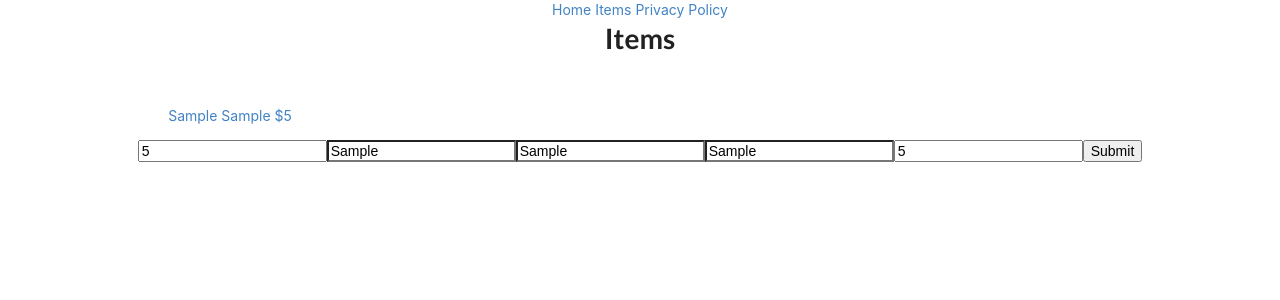
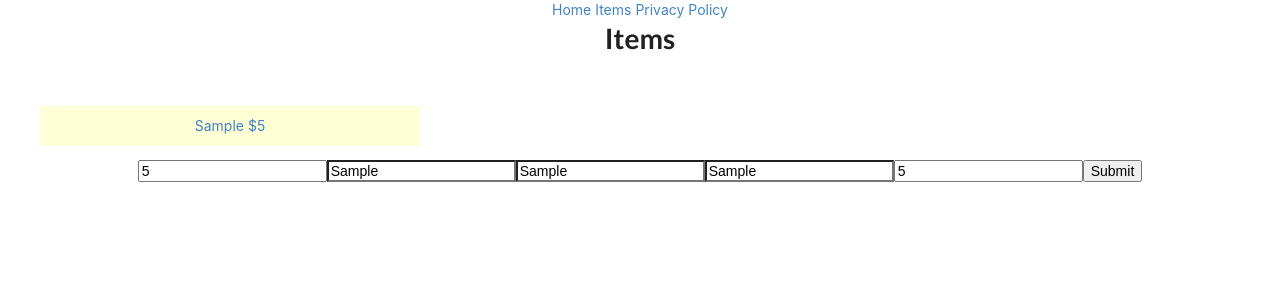
Before and after one commit to lonestar92s/React_weSell, a React (Create React App) app in the folder we_sell/: page /items in a window 1280 px wide. Both pictures are taken after typing "5", "Sample", "Sample", "Sample", "5" into the empty fields and a click on the input "Submit". Shown: the top 300 px of the page. Built offline with nearby package versions, Linux system fonts and the light colour scheme; no server answers.

Commit message:
params url

```diff
--- a/we_sell/src/App.css
+++ b/we_sell/src/App.css
@@ -8,8 +8,10 @@
   margin-top: 200px;
 }
 
-
-
+.card{
+  background-color: #FFFFD5;
+  padding: 10px;
+}
 .Grid{
   margin-top: 50px;
   display: grid;
--- a/we_sell/src/App.js
+++ b/we_sell/src/App.js
@@ -11,7 +11,8 @@ import MainContainer from './MainContainer/MainContainer'
 import {
   BrowserRouter as Router,
   Route,
-  Link
+  Link,
+  Switch
 } from 'react-router-dom'
 
 class App extends Component {
@@ -26,10 +27,12 @@ render() {
         <Link to='/items'>Items</Link>{' '}
         <Link to='/privacypolicy'>Privacy Policy</Link>{' '}
         </nav>
+      <Switch>
       <Route exact path="/" component={Home} />
+      <Route path="/item/:id" component={Items} />
       <Route path="/items" component={MainContainer} />
       <Route path="/privacypolicy" component={PrivacyPolicy} />
-      <Route path="/item" component={Items} />
+      </Switch>
 
 
       </div>
--- a/we_sell/src/MainContainer/MainContainer.js
+++ b/we_sell/src/MainContainer/MainContainer.js
@@ -37,12 +37,12 @@ export default class MainContainer extends Component {
 
 render(){
 const itemsList = this.state.items.map((items, index)=>{
-return <li key={index}><Link to={{pathname:'/item', state:items}}>{items.item_category} {items.item_name} ${items.item_price}</Link></li>
+return <li className="card" key={index}><Link to={{pathname:`/item/${items.item_id}`, state:items}}>{items.item_name} ${items.item_price}</Link></li>
   })
     return (
          <div className="App">
          <h1>Items</h1>
-         <ul className="Grid">{itemsList}</ul>
+         <ol className="Grid">{itemsList}</ol>
          <Forms addItem ={this.addItem} />
          </div>
       )
```
